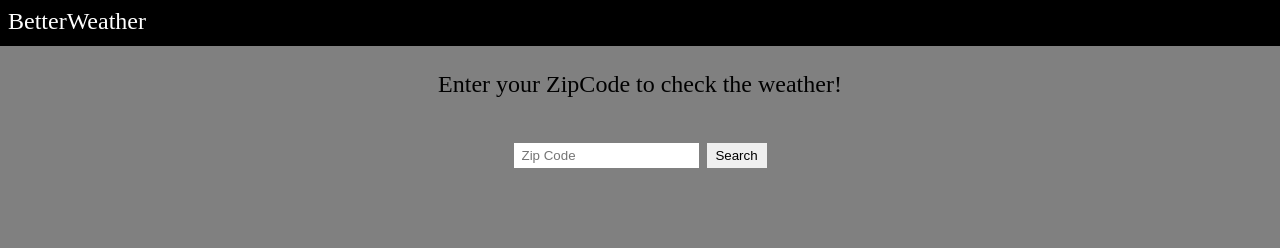
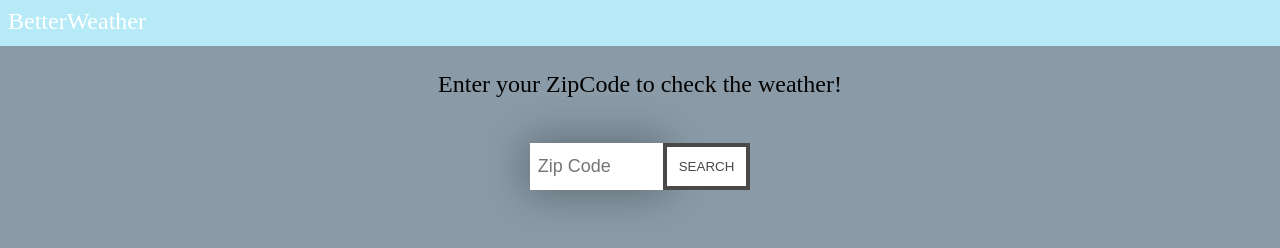
Before and after one commit to HunterMott/BetterWeather, a plain HTML site: page index.html in a window 1280 px wide. Drawn offline with nearby package versions, Linux system fonts and the light colour scheme.

Commit message:
Wrapping up

```diff
--- a/styles.css
+++ b/styles.css
@@ -6,14 +6,14 @@
 }
 
 body{
-  background-color: grey;
+  background-color: #8A9BA7;
 }
 
 header{
   width: 100%;
   height: 30px;
   color: white;
-  background-color: black;
+  background-color: #B7EAF7;
   padding: 8px;
   padding-top: 8px;
   font-size: 24px;
@@ -63,13 +63,33 @@ img{
   width: 50px;
   height: auto;
 }
+/* Button animation insipred by: https://www.fabriziovanmarciano.com/button-styles/ */
 .btn{
-  height: 25px;
-  width: 60px;
-  margin-left: 8px;
+  /* height: 25px; */
+  /* width: 60px; */
+  /* margin-left: 8px; */
+  color: #494949 !important;
+  text-transform: uppercase;
+  text-decoration: none;
+  background: #ffffff;
+  padding: 12px;
+  border: 4px solid #494949 !important;
+  display: inline-block;
+  transition: all 0.4s ease 0s;
 }
-.btn:hover {opacity: 1}
 
+.btn:hover {
+  /* opacity: 0.9;
+  background-color: #2B2B2B; */
+  color: #ffffff !important;
+  background: #800000;
+  border-color: #800000 !important;
+  transition: all 0.4s ease 0s;
+}
 input{
   padding-left: 8px;
+  background: #fff;
+  box-shadow: 0 0 40px 5px rgba(0, 0, 0, .3);
+  font-size: 18px;
+  width: 125px;
 }
```
Also changed, not shown: app.js (+10 -0 lines).
